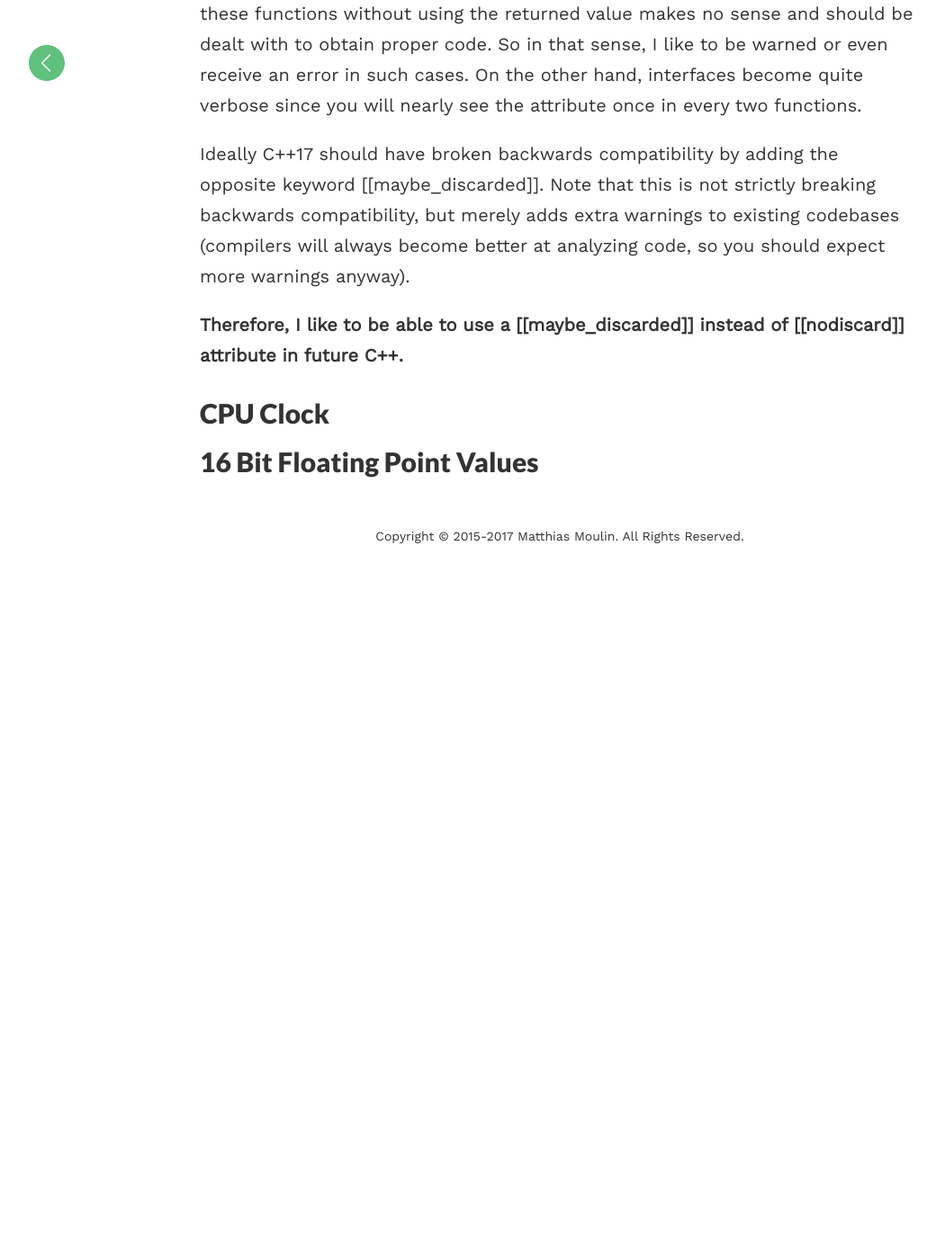
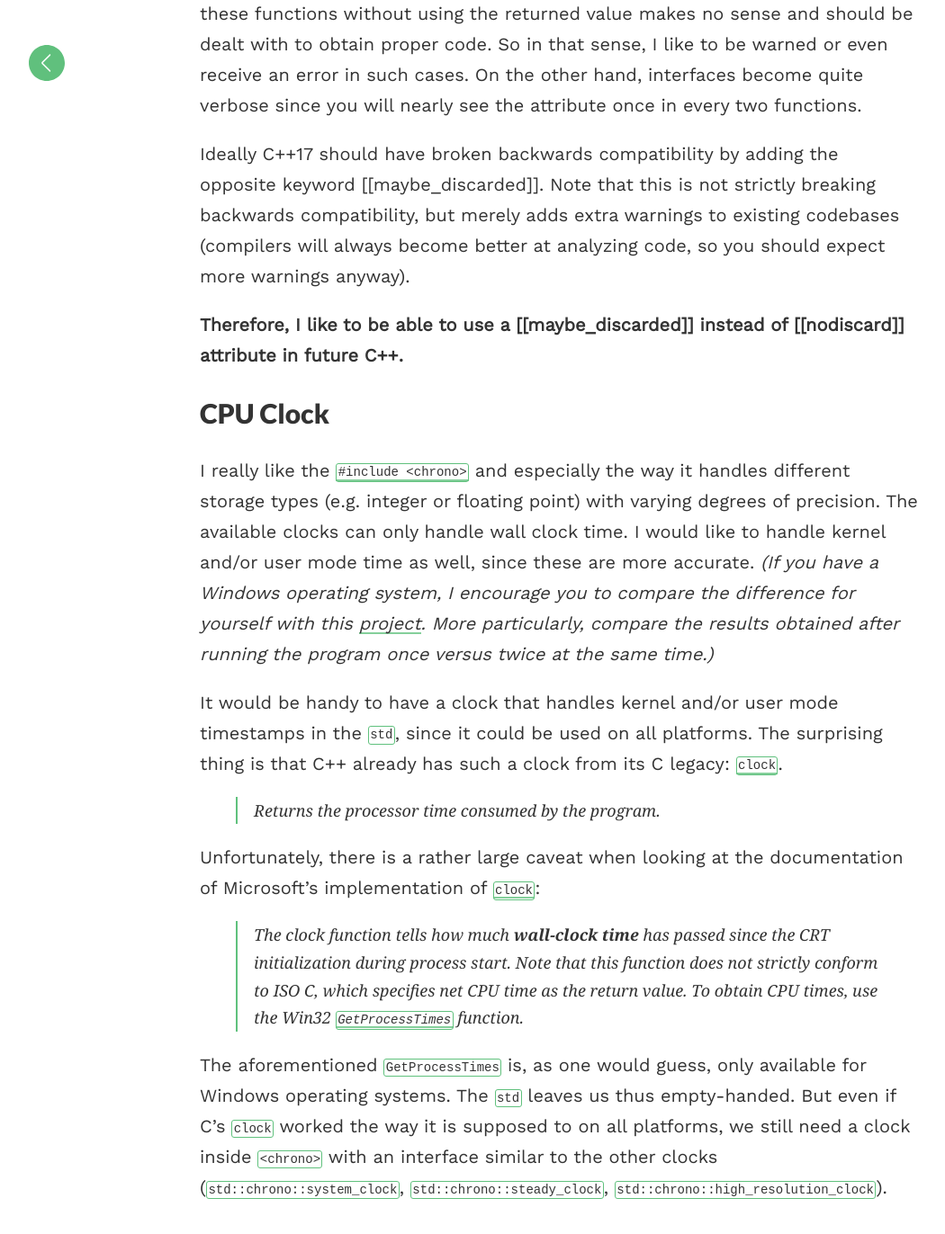
Before and after one commit to matt77hias/Blog, a Jekyll site: the page built from _posts/2018-01-27-cpp-wishlist.md, in a window 1280 px wide and 1400 px high, scrolled down 9657 px. Shown: the top 1372 px of the window at 90% size, without its empty margins (18-1068 px from the left). Built offline with Jekyll 4.4.1, drawn with Linux system fonts in a browser that asks for light colours; comment, search, counter and statistics services are not loaded; before the commit the page ends 10287 px from its top, so only the background shows below that.

Commit message:
Update 2018-01-27-cpp-wishlist.md

```diff
--- a/_posts/2018-01-27-cpp-wishlist.md
+++ b/_posts/2018-01-27-cpp-wishlist.md
@@ -357,5 +357,14 @@ Ideally C++17 should have broken backwards compatibility by adding the opposite
 **Therefore, I like to be able to use a [[maybe_discarded]] instead of [[nodiscard]] attribute in future C++.**
 
 ## CPU clock
+I really like the [`#include <chrono>`](http://en.cppreference.com/w/cpp/chrono) and especially the way it handles different storage types (e.g. integer or floating point) with varying degrees of precision. The available clocks can only handle wall clock time. I would like to handle kernel and/or user mode time as well, since these are more accurate. *(If you have a Windows operating system, I encourage you to compare the difference for yourself with this [project](https://github.com/matt77hias/Timing/blob/master/Timing/Timing/src/Timing.cpp). More particularly, compare the results obtained after running the program once versus twice at the same time.)*
 
-## 16 bit floating point values
+It would be handy to have a clock that handles kernel and/or user mode timestamps in the `std`, since it could be used on all platforms. The surprising thing is that C++ already has such a clock from its C legacy: [`clock`](http://www.cplusplus.com/reference/ctime/clock/).
+
+> Returns the processor time consumed by the program.
+
+Unfortunately, there is a rather large caveat when looking at the documentation of Microsoft's implementation of [`clock`](https://msdn.microsoft.com/en-us/library/4e2ess30.aspx):
+
+> The clock function tells how much **wall-clock time** has passed since the CRT initialization during process start. Note that this function does not strictly conform to ISO C, which specifies net CPU time as the return value. To obtain CPU times, use the Win32 [`GetProcessTimes`](https://msdn.microsoft.com/en-us/library/windows/desktop/ms683223(v=vs.85).aspx) function.
+
+The aforementioned `GetProcessTimes` is, as one would guess, only available for Windows operating systems. The `std` leaves us thus empty-handed. But even if C's `clock` worked the way it is supposed to on all platforms, we still need a clock inside `<chrono>` with an interface similar to the other clocks (`std::chrono::system_clock`, `std::chrono::steady_clock`, `std::chrono::high_resolution_clock`).
```
